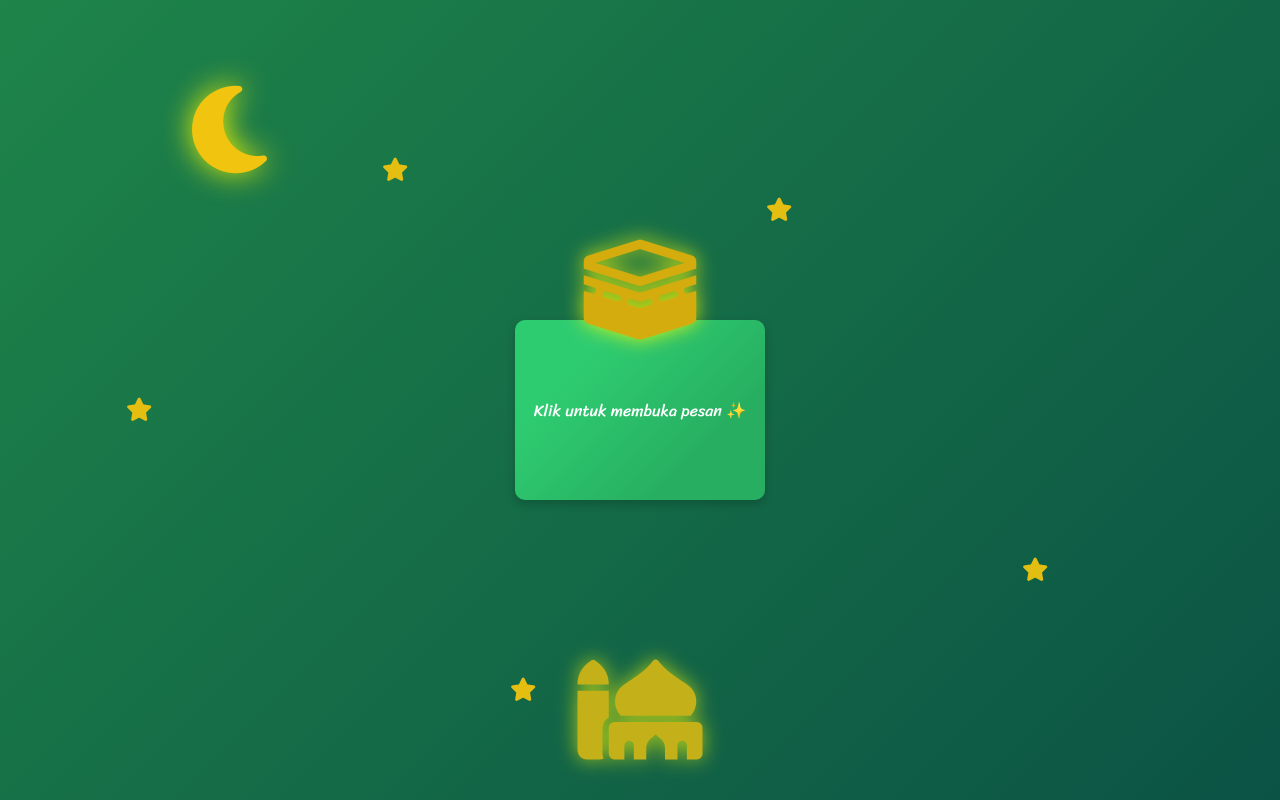
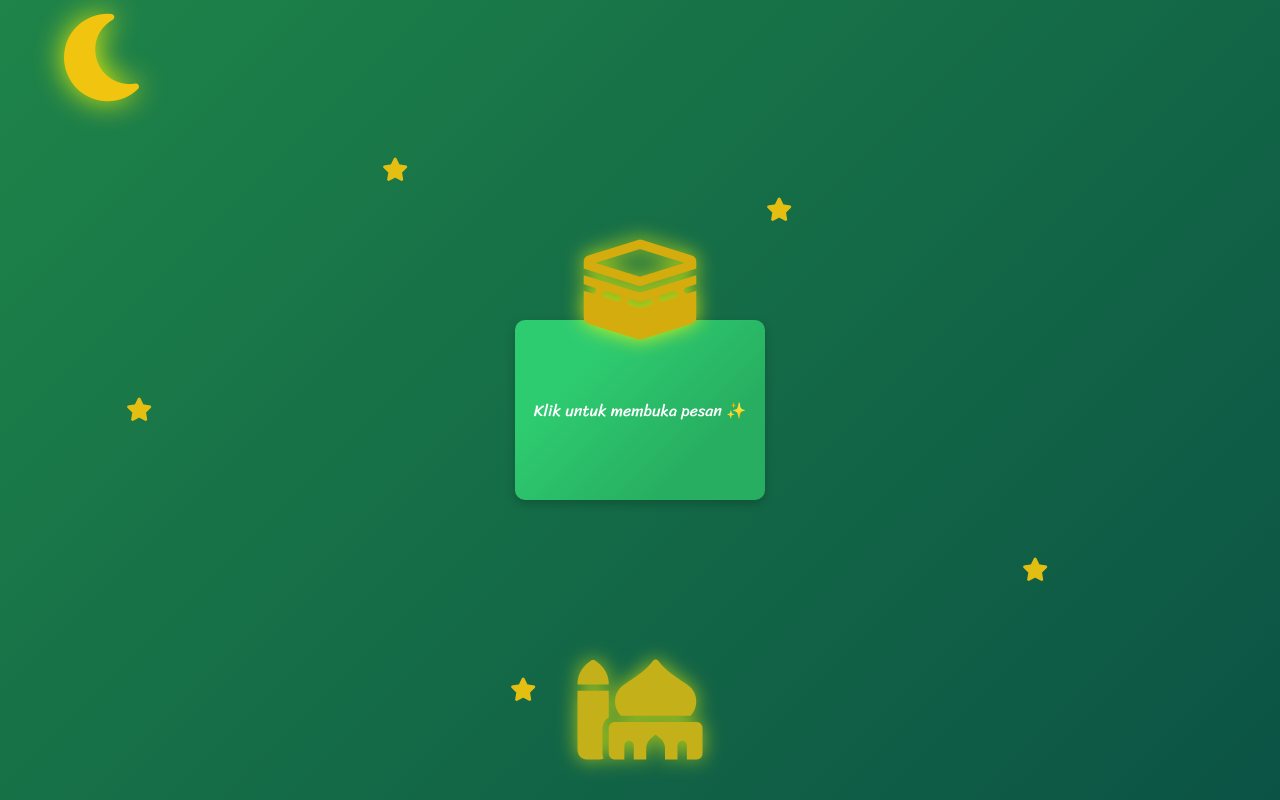
Before and after one commit to Pemulatester/Rizqi-family, a plain HTML site: page index.html in a window 1280 px wide. Drawn offline with Linux system fonts and the light colour scheme.

Commit message:
Update index.html

```diff
--- a/index.html
+++ b/index.html
@@ -52,8 +52,8 @@
             font-size: 100px;
             color: #f1c40f;
             position: absolute;
-            top: 10%;
-            left: 15%;
+            top: 1%;
+            left: 5%;
             text-shadow: 0 0 30px rgba(255, 255, 0, 0.9);
         }
 
```
